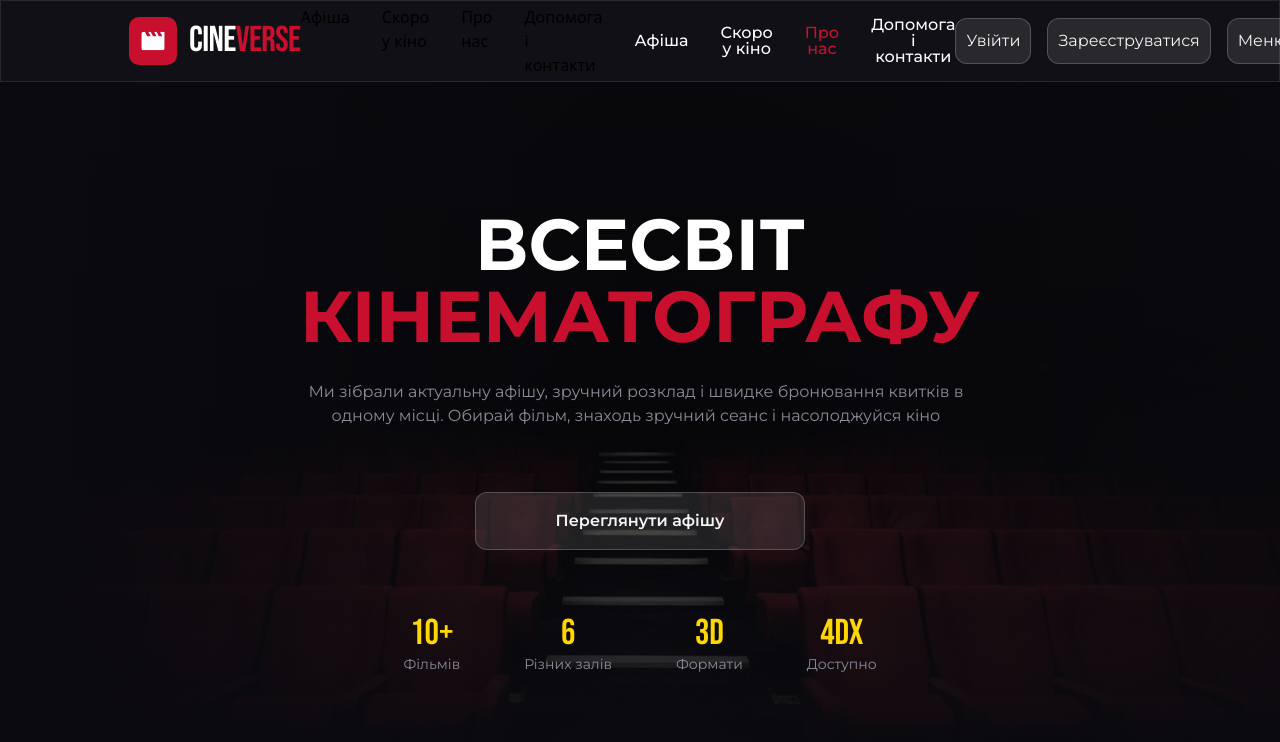
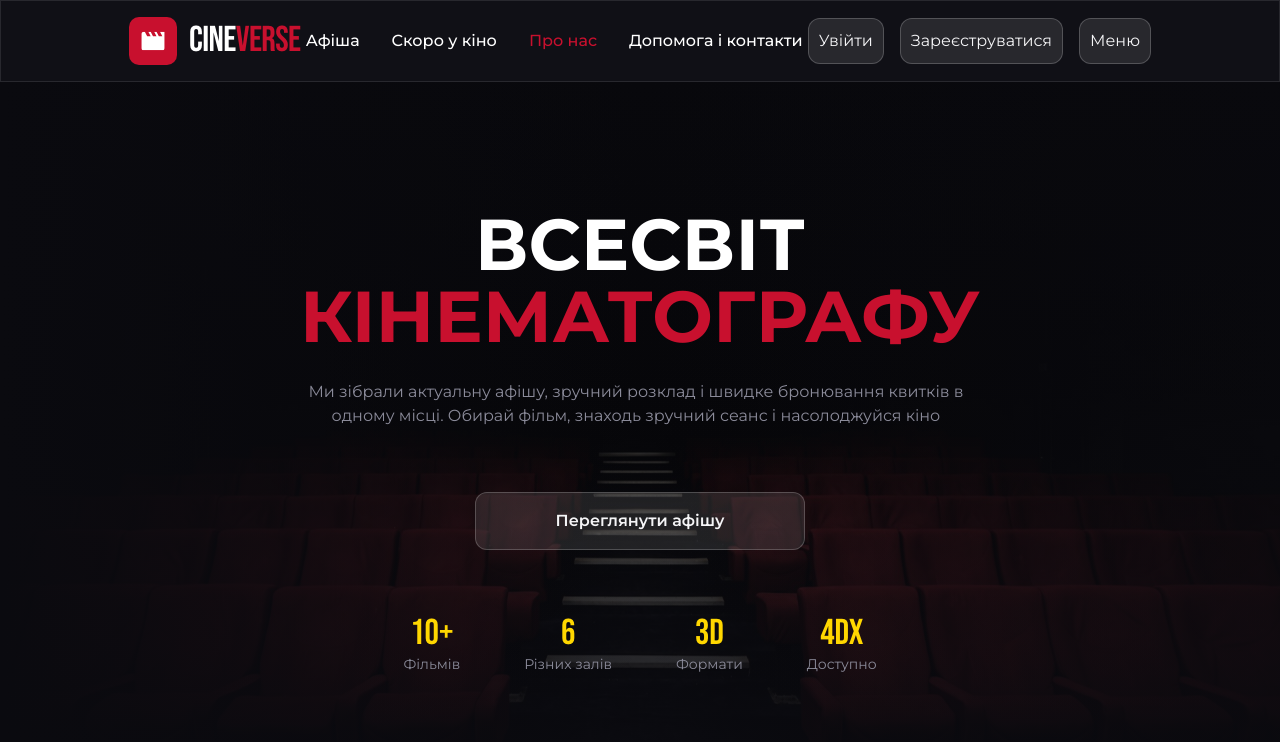
Before and after one commit to SoftServePractice2026/Frontend, a React (Vite) app: page / in a window 1280 px wide. Shown: the top 742 px of the page. Built offline with nearby package versions, Linux system fonts and the light colour scheme; no server answers.

Commit message:
fix router, fix header

```diff
--- a/src/app/Router.tsx
+++ b/src/app/Router.tsx
@@ -8,6 +8,8 @@ import LoginPage from "@/features/user/pages/LoginPage";
 import UnauthorizedPage from "@/features/user/pages/UnauthorizedPage";
 import ContactPage from '@/features/contacts/ContactPage'
 import MovieDetailPage from "@/features/movies/pages/MovieDetailPage";
+import AfishaPage from "@/features/poster/pages/AfishaPage";
+import ComingSoonPage from "@/features/upcoming/pages/ComingSoonPage";
 
 export const Router = createBrowserRouter([
     {
@@ -23,6 +25,8 @@ export const Router = createBrowserRouter([
                     { path: "/recovery", element: <RegistrationPage /> },
                     { path: "/contacts", element : <ContactPage /> },
                     { path: "/movie/:id", element: <MovieDetailPage /> },
+                    { path: "/afisha", element: <AfishaPage /> },
+                    { path: "/coming-soon", element: <ComingSoonPage /> },
 
                     // User path example
                     // { path: "...", element: (<ProtectedRoute requiredRoles={["User, Admin"]}>...</ProtectedRoute>)}
--- a/src/shared/layouts/Header.tsx
+++ b/src/shared/layouts/Header.tsx
@@ -63,14 +63,10 @@ const Header = () => {
                     "hidden lg:flex",
                     "lg:gap-4 xl:gap-8",
                 )}>
-                    <Link to={"/"} className={linkClassName}>Афіша</Link>
-                    <Link to={"/"} className={linkClassName}>Скоро у кіно</Link>
-                    <Link to={"/"} className={linkClassName}>Про нас</Link>
-                    <Link to={"/contacts"} className={linkClassName}>Допомога і контакти</Link>
                     <Link to="/afisha" className={linkClassName("/afisha")}>Афіша</Link>
                     <Link to="/coming-soon" className={linkClassName("/coming-soon")}>Скоро у кіно</Link>
                     <Link to="/" className={linkClassName("/")}>Про нас</Link>
-                    <Link to="/help" className={linkClassName("/help")}>Допомога і контакти</Link>
+                    <Link to="/contacts" className={linkClassName("/contacts")}>Допомога і контакти</Link>
                 </nav>
 
                 {/* { Options } */}
```
